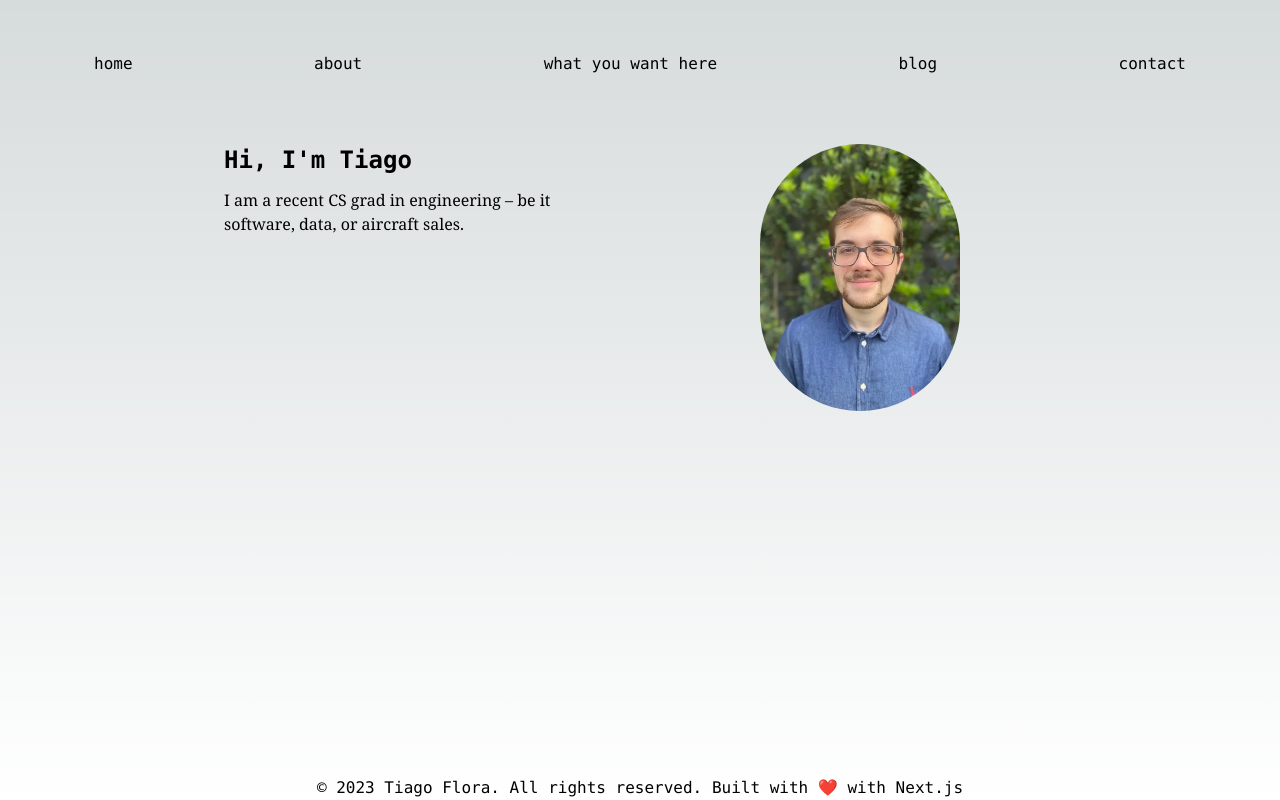
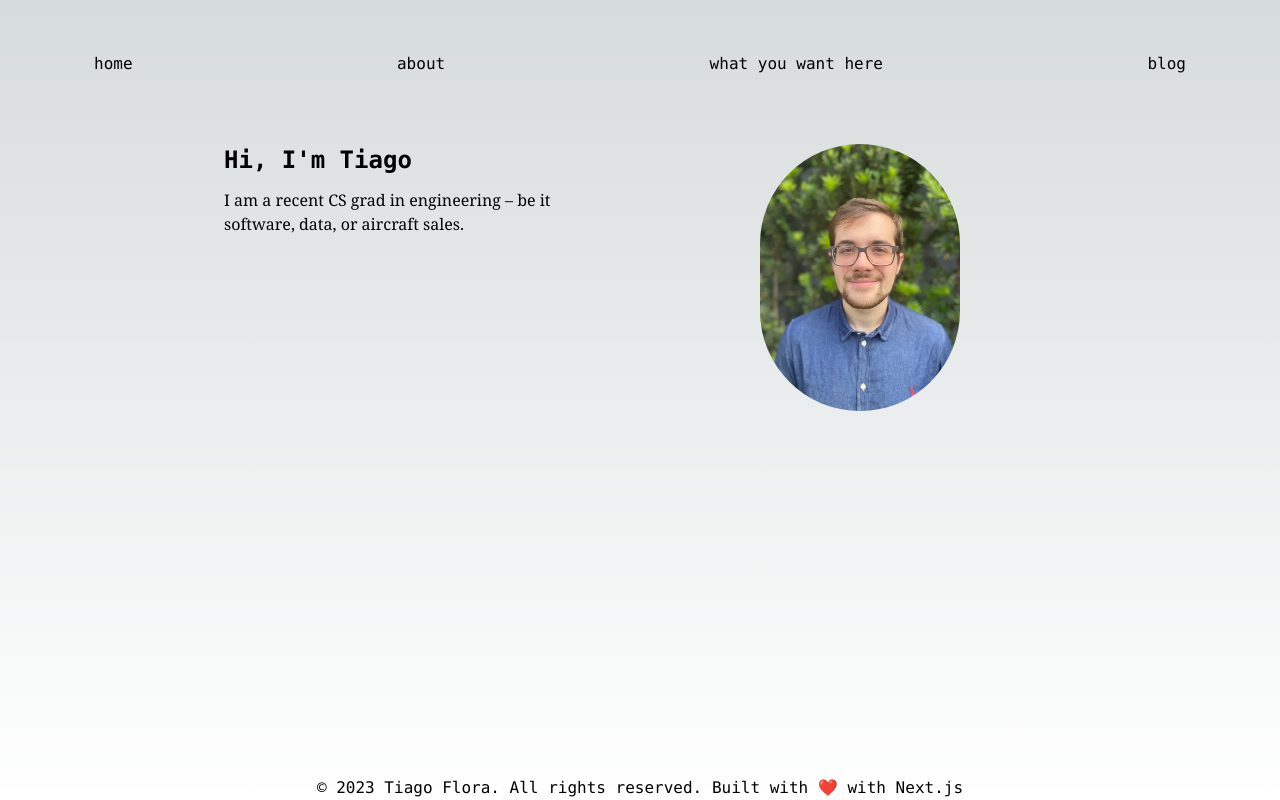
Before and after one commit to t-flora/tflora__, a Next.js app: page / in a window 1280 px wide. Built offline with nearby package versions, Linux system fonts and the light colour scheme.

Commit message:
Fix Navbar

```diff
--- a/components/Navbar.tsx
+++ b/components/Navbar.tsx
@@ -13,7 +13,7 @@ const NavLink: React.FC<NavLinkProps> = ({ label, href }) => {
     return (
         <div className="block py-3 rounded">
             <Link href={href}
-                className="px-4 py-2 border-2 border-transparent hover:border-gray-400"
+                className="px-4 py-2 border-2 min-w-[48px] min-h-[48px] border-transparent hover:border-gray-400"
                 // className={`nav__item ${
                 //     isActive ? "active" : ""
                 //     }`}
@@ -32,7 +32,6 @@ export default function Navbar() {
                 <NavLink label="about" href="./about" />
                 <NavLink label="what you want here" href="./skills" />
                 <NavLink label="blog" href="./blog" />
-                <NavLink label="contact" href="./contact" />
             </div>
         </nav>
     );
```
